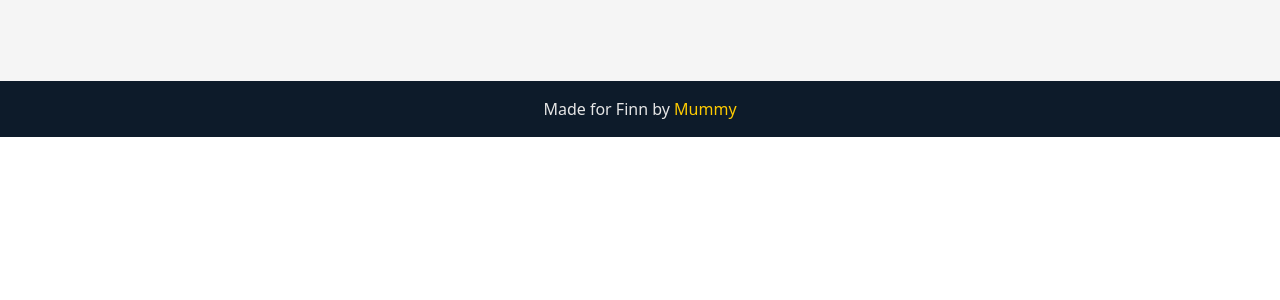
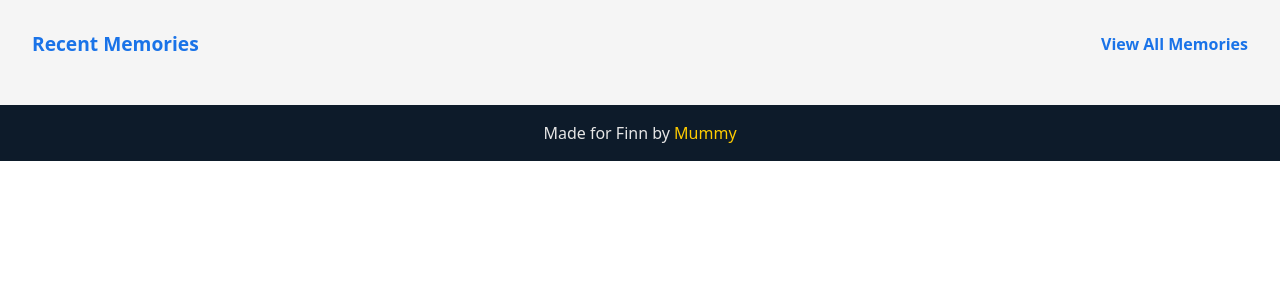
Before and after one commit to justynath/remember-me, a Django app: page / in a window 1280 px wide. Shown: the part 70-370 px from the top of the page. Run offline with Django 4.2, Linux system fonts and the light colour scheme; data that the repository does not hold is empty.

Commit message:
Adapt the home page so it only displays three recent posts and the Memories page displays all posts

```diff
--- a/memories/templates/memories/index.html
+++ b/memories/templates/memories/index.html
@@ -6,11 +6,19 @@
 
 <div class="main-content">
     <div class="container-fluid">
+        <!-- Recent Memories Section -->
         <div class="row">
-            <!-- Blog Entries Column -->
-            <div class="col-12 mt-3">
-                <div class="row">
-                    {% for post in post_list %}
+            <div class="col-12 d-flex justify-content-between align-items-start">
+                <!-- Recent Memories Label -->
+                <h2 class="recent-memories-label">Recent Memories</h2>
+                <!-- Link to All Memories -->
+                <a href="{% url 'memories' %}" class="view-all-link">View All Memories</a>
+            </div>
+        </div>
+
+        <!-- Recent Posts -->
+        <div class="row mt-3">
+            {% for post in post_list|slice:":3" %}
             <div class="col-md-4">
                 <div class="card mb-4">
                     <div class="card-body">
@@ -28,33 +36,10 @@
                     </div>
                 </div>
             </div>
-                    {% if forloop.counter|divisibleby:3 %}
-                </div>
-                <div class="row">
-                    {% endif %}
             {% endfor %}
         </div>
     </div>
 </div>
 
-        {% if is_paginated %}
-        <nav aria-label="Page navigation" class="mt-4">
-            <ul class="pagination justify-content-center">
-                {% if page_obj.has_previous %}
-                <li class="page-item">
-                    <a href="?page={{ page_obj.previous_page_number }}" class="page-link">PREV. &laquo;</a>
-                </li>
-                {% endif %}
-                {% if page_obj.has_next %}
-                <li class="page-item">
-                    <a href="?page={{ page_obj.next_page_number }}" class="page-link">NEXT &raquo;</a>
-                </li>
-                {% endif %}
-            </ul>
-        </nav>
-        {% endif %}
-    </div>
-</div>
-
 <!-- index.html content ends here -->
 {% endblock %}
--- a/memories/urls.py
+++ b/memories/urls.py
@@ -3,5 +3,6 @@ from django.urls import path
 
 urlpatterns = [
     path('', views.PostList.as_view(), name='home'),
+    path('memories/', views.PostLists.as_view(), name='memories'),
     path('<slug:slug>/', views.post_detail, name='post_detail'),
 ]
--- a/memories/views.py
+++ b/memories/views.py
@@ -7,6 +7,11 @@ from .models import Post
 class PostList(generic.ListView):
     queryset = Post.objects.filter(status=1)
     template_name = "memories/index.html"
+    paginate_by = 6
+
+class PostLists(generic.ListView):
+    queryset = Post.objects.filter(status=1)
+    template_name = "memories/memories.html"
     paginate_by = 6
 
 
--- a/remember_me/settings.py
+++ b/remember_me/settings.py
@@ -28,7 +28,7 @@ TEMPLATES_DIR = os.path.join(BASE_DIR, 'templates')
 SECRET_KEY = os.environ.get("SECRET_KEY")
 
 # SECURITY WARNING: don't run with debug turned on in production!
-DEBUG = False
+DEBUG = True
 
 ALLOWED_HOSTS = ["8000-justynath-rememberme-6k2r27hnhgd.ws.codeinstitute-ide.net", '.herokuapp.com']
 
--- a/static/css/style.css
+++ b/static/css/style.css
@@ -175,6 +175,32 @@
 } */
 
 
+/* Memories Page Additional Styling */
+/* Recent Memories Label */
+.recent-memories-label {
+    font-size: 1.2rem;
+    font-weight: bold;
+    color: #1a73e8;
+    margin: 0;
+    text-align: left;
+}
+
+/* View All Link */
+.view-all-link {
+    font-size: 1rem;
+    color: #1a73e8;
+    text-decoration: none;
+    font-weight: bold;
+    transition: color 0.3s ease;
+    text-align: right;
+}
+
+.view-all-link:hover {
+    color: #ffa500;
+}
+
+
+
 
 
 
--- a/templates/base.html
+++ b/templates/base.html
@@ -51,7 +51,7 @@
                         </a>
                     </li>
                     <li class="nav-item">
-                        <a class="nav-link" href="#">Memories</a>
+                        <a class="nav-link {% if request.path == memories_url %}active{% endif %}" href="{% url 'memories' %}">Memories</a>
                     </li>
                     <li class="nav-item">
                         <a class="nav-link" href="#">About</a>
```
Also changed, not shown: memories/templates/memories/memories.html (added, +60 -0 lines). Lines whose indentation alone changed are shown as unchanged.
